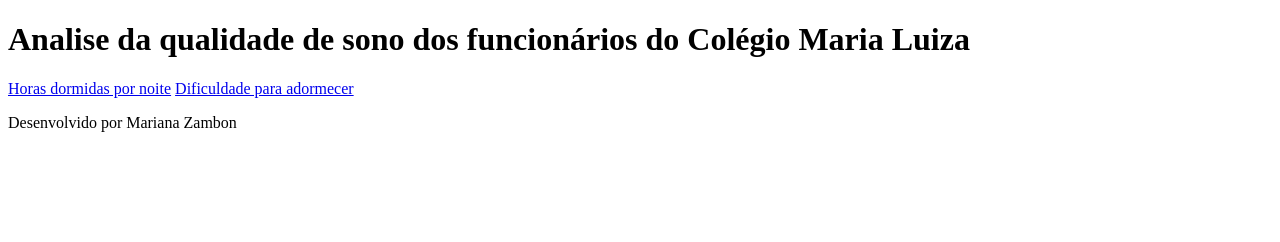
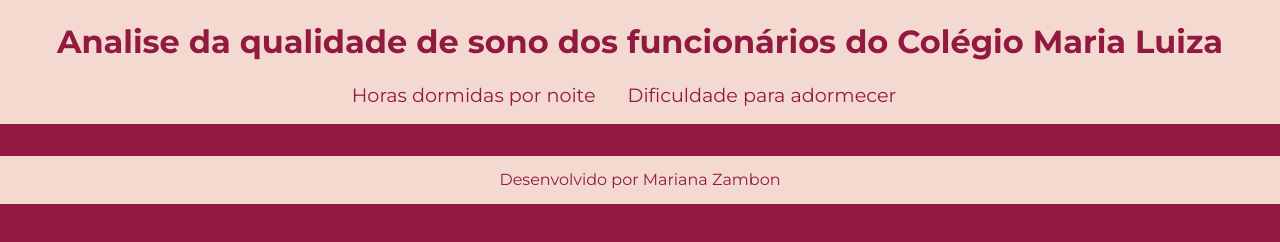
Before and after one commit to Mariana-zambon/Graficos, a plain HTML site: page index.html in a window 1280 px wide. Drawn offline with Linux system fonts and the light colour scheme.

Commit message:
Add files via upload

```diff
--- a/index.html
+++ b/index.html
@@ -4,6 +4,7 @@
     <meta charset="UTF-8">
     <meta name="viewport" content="width=device-width, initial-scale=1.0">
     <title>Qualidade De Sono</title>
+    <link rel="stylesheet" href="style.css">
 </head>
 <body>
     <header>
--- a/style.css
+++ b/style.css
@@ -0,0 +1,58 @@
+@import url('https://fonts.googleapis.com/css2?family=Montserrat:ital,wght@0,100..900;1,100..900&display=swap');
+
+:root{
+    --bg-color: #921A40;
+    --primary-color: #F4D9D0;
+    --secondary-color: #C75B7A;
+    --font: "Montserrat", sans-serif;
+}
+
+body{
+    background-color: var(--bg-color);
+    color: var(--primary-color);
+    font-family: var(--font);
+    height: 100vh;
+    margin: 0;
+}
+
+header {
+    background-color: var(--primary-color);
+    text-align: center;
+    padding: 1px;
+}
+
+h1 {
+    font-size: 2rem;
+    color: var(--bg-color);
+     font-weight: 700;
+}
+
+nav {
+    display: flex;
+    justify-content: center;
+    font-weight: 400;
+}
+
+nav a {
+    text-decoration: none;
+    color: var(--bg-color);
+     margin: 0 2rem 1rem 0rem;
+     font-size: 1.2rem;
+}
+
+nav a:hover {
+    text-decoration: underline;
+    transform: scale(0.90);
+    transition: transform 0.1s;
+}
+
+footer {
+    display: flex;
+    align-items: center;
+    justify-content: center;
+    background-color: var(--primary-color);
+    color: var(--bg-color);
+    width: 100%;
+    height: 3rem;
+    margin-top: 2rem;
+}
```
